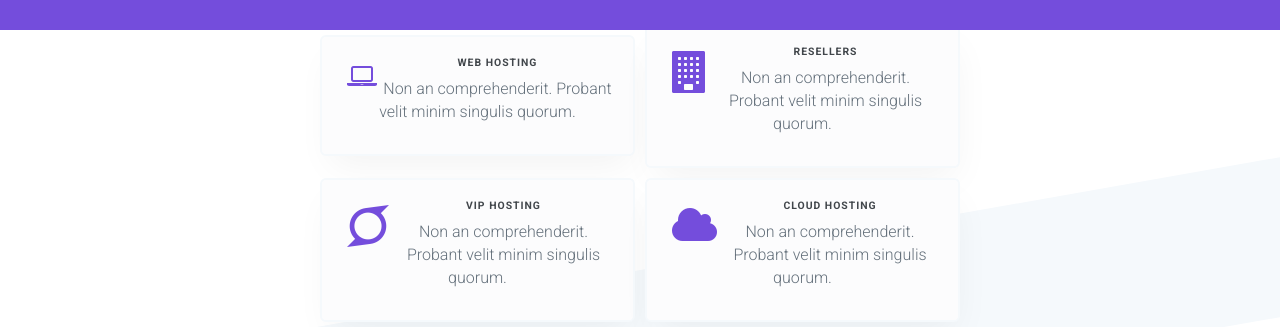
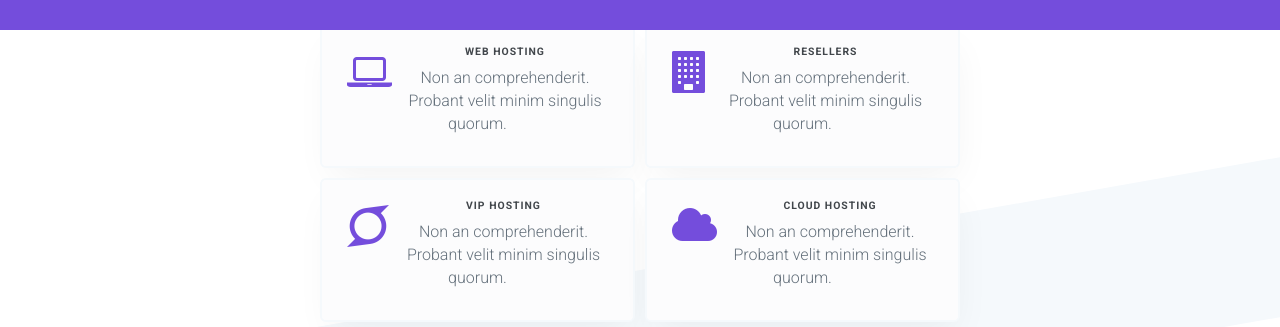
Before and after one commit to Miirbat/thesis-code-challenge, a website: page index.html in a window 1280 px wide. Shown: the part 770-1097 px from the top of the page. Drawn offline with nearby package versions, Linux system fonts and the light colour scheme.

Commit message:
services laptop icon size

```diff
--- a/index.html
+++ b/index.html
@@ -128,7 +128,7 @@
               <div class="service-item">
                 <div class="service-item-inner">
                   <div class="service-item-icon">
-                    <i class="fa fa-laptop fa-2x"></i>
+                    <i class="fa fa-laptop fa-3x"></i>
                   </div>
                   <div class="service-item-title">
                     <h3> Web Hosting </h3>
```
